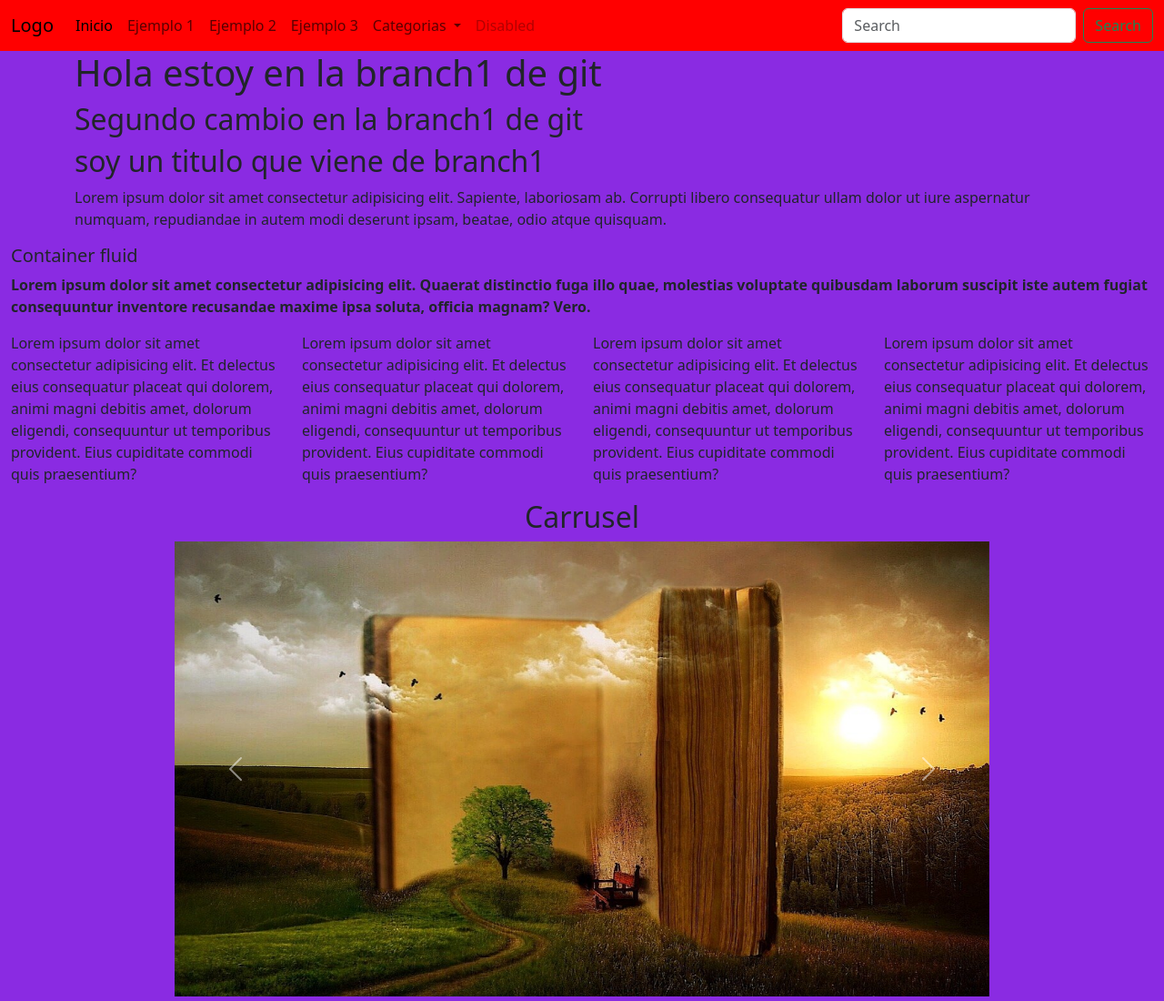
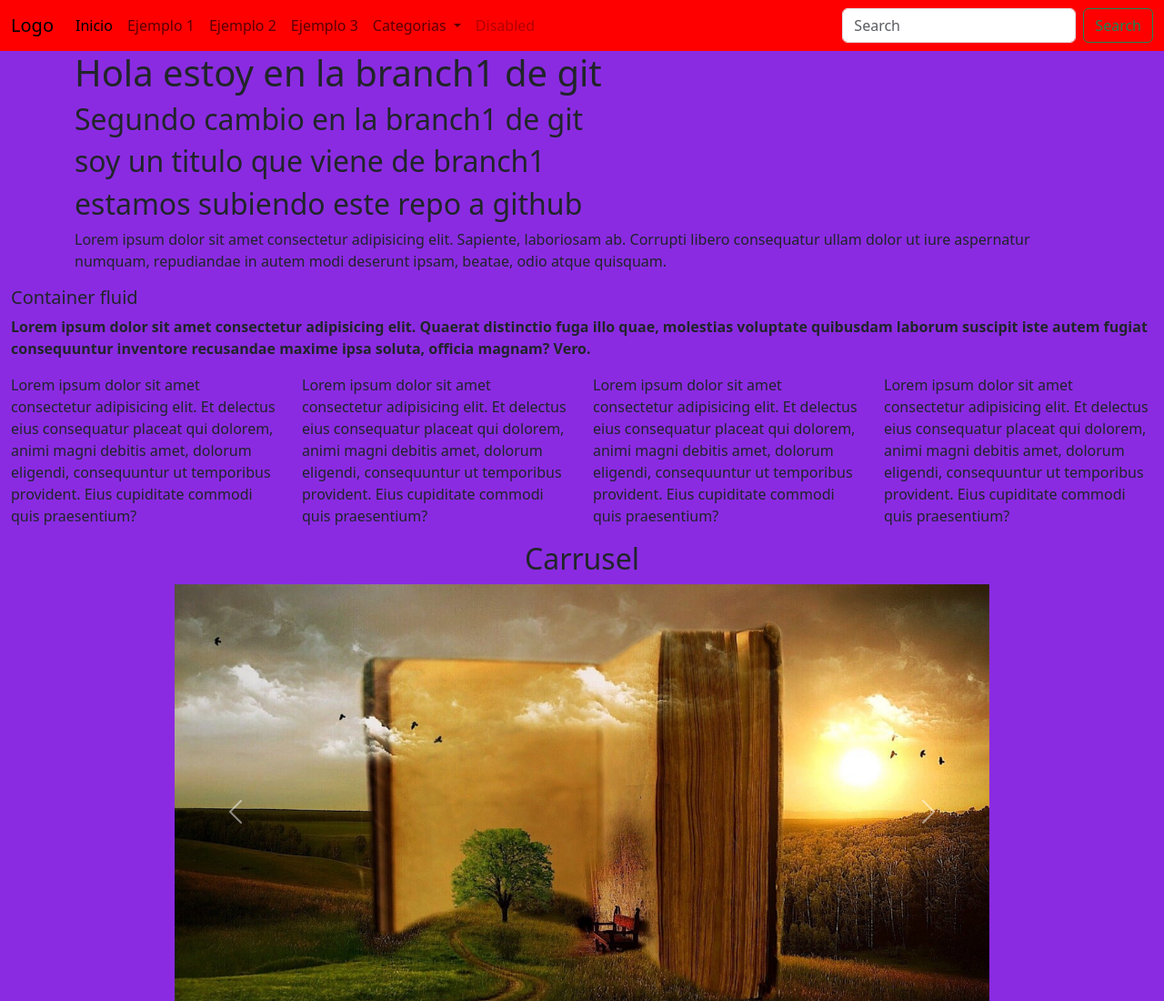
Before and after one commit to Lixxx33/clase11-46850, a plain HTML site: page index.html in a window 1280 px wide. Shown: the top 1100 px of the page at 91% size. Drawn offline with nearby package versions, Linux system fonts and the light colour scheme.

Commit message:
subiendo este repo a github

```diff
--- a/index.html
+++ b/index.html
@@ -70,6 +70,7 @@
         <h1>Hola estoy en la branch1 de git</h1>
         <h2>Segundo cambio en la branch1 de git</h2>
         <h2>soy un titulo que viene de  branch1</h2>
+        <h2>estamos subiendo este repo a github</h2>
         <p>Lorem ipsum dolor sit amet consectetur adipisicing elit. Sapiente, laboriosam ab. Corrupti libero consequatur ullam dolor ut iure aspernatur numquam, repudiandae in autem modi deserunt ipsam, beatae, odio atque quisquam.</p>
     </section>
 
```
